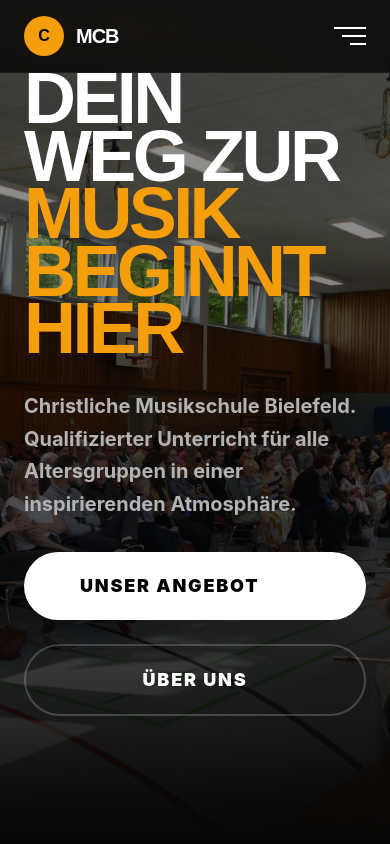
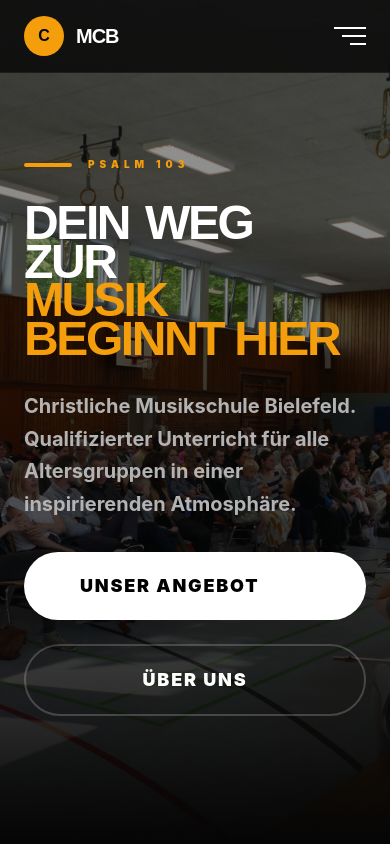
Before and after one commit to mrMoses2000/Rudolf_music_site, a React (Vite) app in the folder site/: page / in a window 390 px wide. Shown: the top 844 px of the page. Built offline with nearby package versions, Linux system fonts and the light colour scheme; the HTML template or start-up script is replaced by a standard one.

Commit message:
Gemini 3 pro: адаптация под мобильную версию verse 2

```diff
--- a/site/src/pages/Home.jsx
+++ b/site/src/pages/Home.jsx
@@ -54,7 +54,7 @@ const Home = () => {
                                 {content.hero.psalm.split(' ').slice(-2).join(' ')}
                             </span>
                         </div>
-                        <h1 className="text-7xl md:text-[12rem] font-outfit font-black mb-6 leading-[0.8] tracking-tighter uppercase max-w-6xl text-white">
+                        <h1 className="text-5xl md:text-[12rem] font-outfit font-black mb-6 leading-[0.8] tracking-tighter uppercase max-w-6xl text-white">
                             {content.hero.title.split(' ').slice(0, 3).map((word, i) => (
                                 <motion.span
                                     key={i}
@@ -146,7 +146,7 @@ const Home = () => {
                                 <div className="absolute inset-0 bg-gradient-to-t from-[#050505] via-transparent to-transparent opacity-90"></div>
 
                                 <div className="p-10 relative z-20 transition-transform duration-500 group-hover:-translate-y-4">
-                                    <h3 className="text-4xl font-black text-white group-hover:text-gold transition-colors leading-none mb-3 uppercase tracking-tighter">{cat.title}</h3>
+                                    <h3 className="text-4xl font-black text-white group-hover:text-gold transition-colors leading-none mb-3 uppercase tracking-tighter break-words hyphens-auto">{cat.title}</h3>
                                     <p className="text-[#B3B3B3] text-xs font-black uppercase tracking-[0.3em]">{cat.items.length} Fächer</p>
                                 </div>
 
--- a/site/src/pages/InstrumentPage.jsx
+++ b/site/src/pages/InstrumentPage.jsx
@@ -45,7 +45,7 @@ const InstrumentPage = () => {
                         <Link to="/offer" className="group flex items-center gap-3 text-gold font-black uppercase tracking-[0.4em] text-[10px] hover:text-white transition-colors">
                             <span className="group-hover:-translate-x-2 transition-transform">←</span> {category?.title || "Angebot"}
                         </Link>
-                        <h1 className="text-7xl md:text-[13rem] font-outfit font-black text-white leading-[0.75] tracking-tighter uppercase">
+                        <h1 className="text-4xl sm:text-5xl md:text-[13rem] font-outfit font-black text-white leading-[0.75] tracking-tighter uppercase break-words hyphens-auto">
                             {instrumentData.title}
                         </h1>
                     </motion.div>
```
